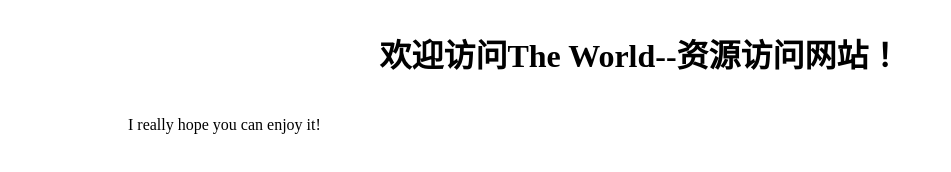
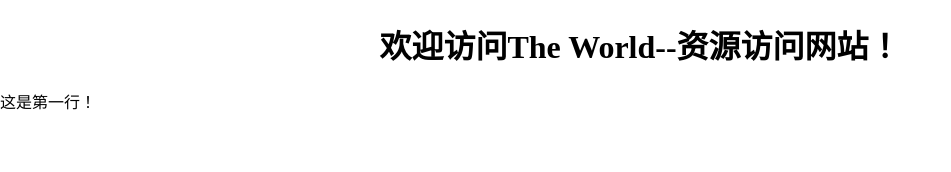
Before and after one commit to LouisLand7/LouisLand7.github.io, a plain HTML site: page index.html in a window 1280 px wide. Shown: the whole page, without its empty margins (0-951 px from the left). Drawn offline with Linux system fonts and the light colour scheme.

Commit message:
Update index.html

```diff
--- a/index.html
+++ b/index.html
@@ -11,16 +11,10 @@
             margin: 0;
             min-height: 100vh;
         }
-        h1, p {
-            color: black;
-            padding: 10px;
-            max-width: 80%;
-            margin: 20px auto;
-        }
     </style>
 </head>
 <body>
     <h1 style="text-align: center;">欢迎访问The World--资源访问网站！</h1>
-    <p>I really hope you can enjoy it!</p>
+    <p>这是第一行！</p>
 </body>
 </html>
```
